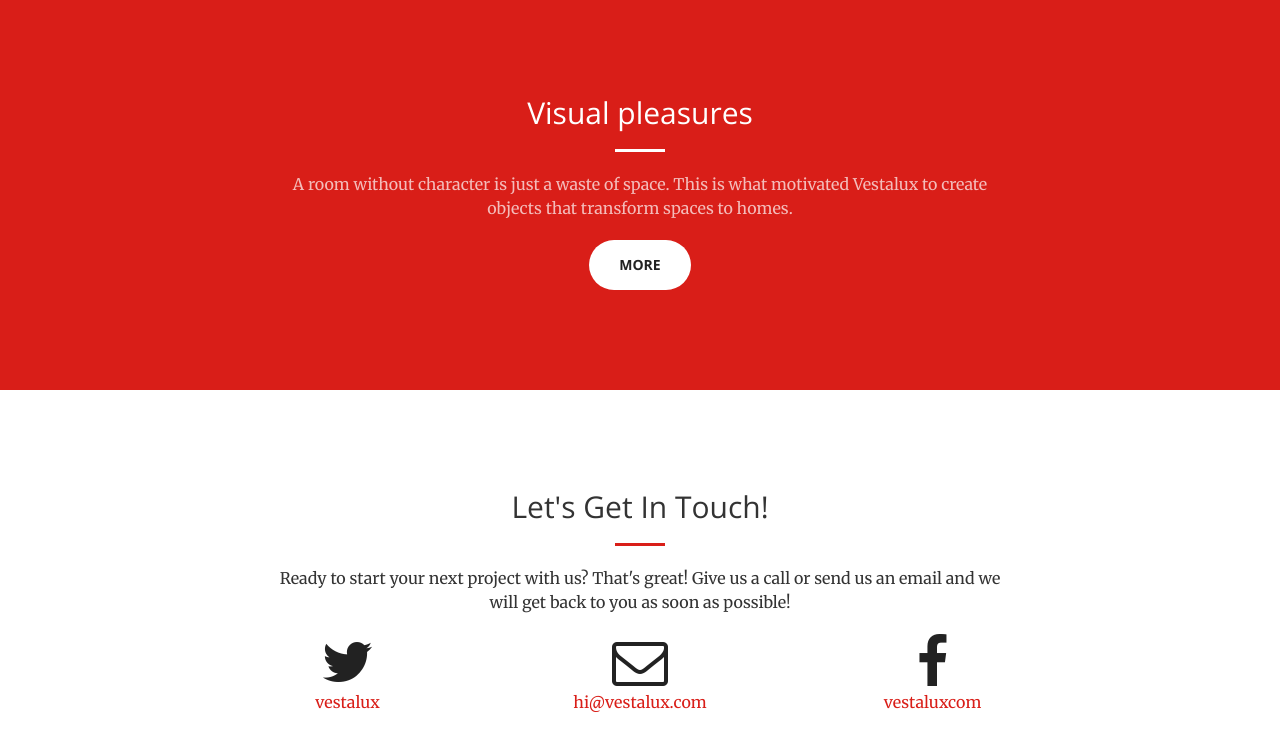
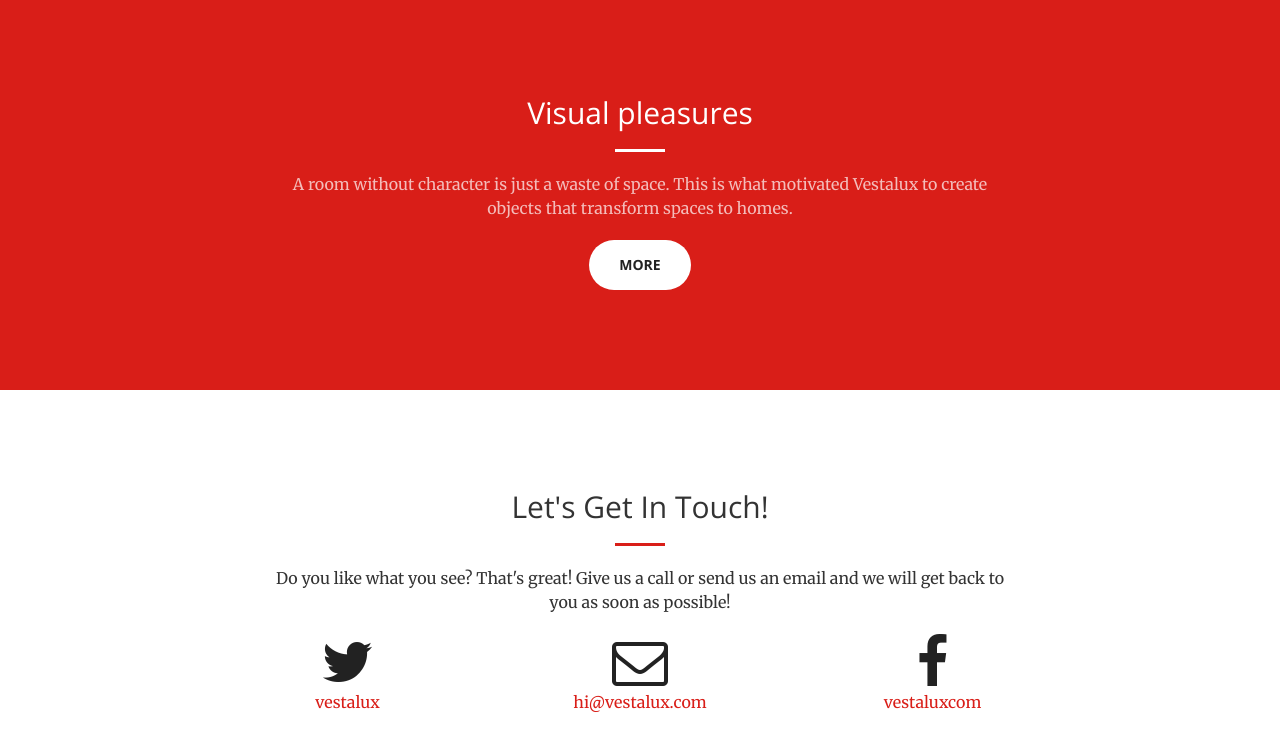
Before and after one commit to vestalux/jekyll, a Jekyll site: the page built from index.html, in a window 1280 px wide and 900 px high, scrolled down 838 px, cut to the strip 66-817 px from the top of the window. Built offline with Jekyll 4.4.1, drawn with Linux system fonts in a browser that asks for light colours.

Commit message:
Updated contact.html

```diff
--- a/_includes/contact.html
+++ b/_includes/contact.html
@@ -4,7 +4,7 @@
             <div class="col-lg-8 col-lg-offset-2 text-center">
                 <h2 class="section-heading">Let's Get In Touch!</h2>
                 <hr class="primary">
-                <p>Ready to start your next project with us? That's great! Give us a call or send us an email and we will get back to you as soon as possible!</p>
+                <p>Do you like what you see? That's great! Give us a call or send us an email and we will get back to you as soon as possible!</p>
             </div>
         <div class="col-lg-2 col-lg-offset-2 text-center">
             <a href="https://twitter.com/{{ site.twitter_username }}">
```
